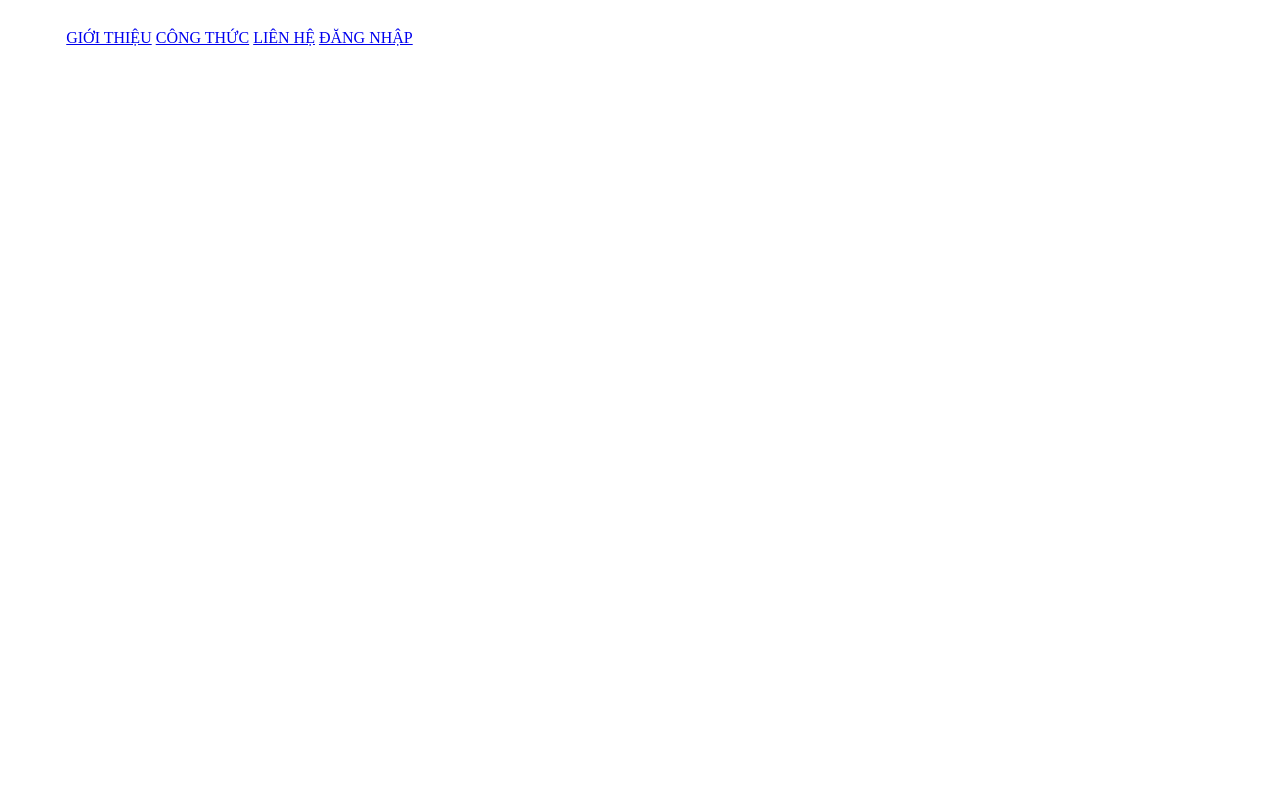
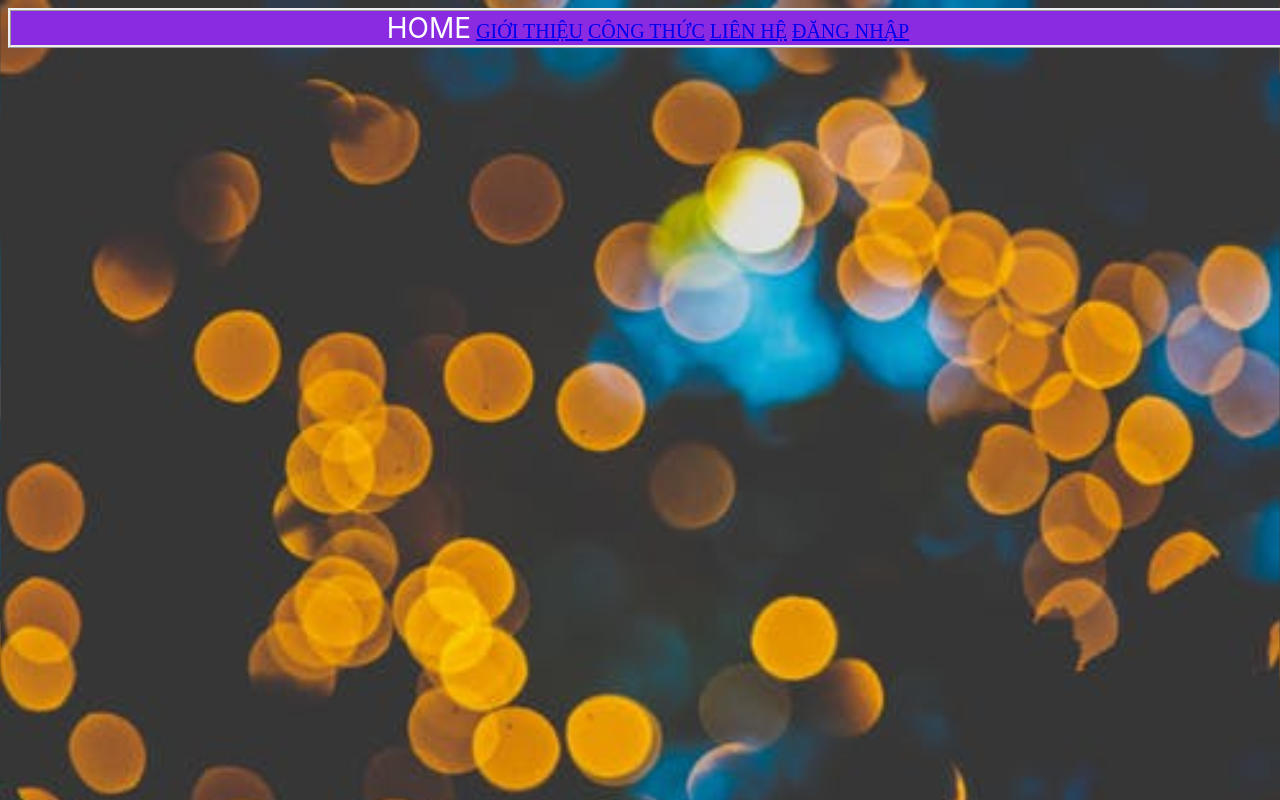
Before and after one commit to homegame123/Bartender, a plain HTML site: page index.html in a window 1280 px wide. Drawn offline with Linux system fonts and the light colour scheme; files that its build step writes are made by us from their sources.

Commit message:
change index.css

```diff
--- a/css/index.css
+++ b/css/index.css
@@ -14,5 +14,20 @@
     color: white;
     margin-top: 50px;
     font-family: -apple-system, BlinkMacSystemFont, 'Segoe UI', Roboto, Oxygen, Ubuntu, Cantarell, 'Open Sans', 'Helvetica Neue', sans-serif;
-    font-size: 18px;
+    font-size: 28px;
   }
+
+  #wine {
+    background: url('../img/pexels-photo-949587.jpeg');
+    background-size: cover;
+    width: 100%;
+    height: 100%;
+  }
+
+  .topnav {
+    text-align: center;
+    border-style: ridge;
+    background-color: BlueViolet;
+    font-size:20px ;
+
+  }
--- a/index.html
+++ b/index.html
@@ -6,12 +6,10 @@
     <meta name="viewport" content="width=device-width, initial-scale=1.0">
     <meta http-equiv="X-UA-Compatible" content="ie=edge">
     <title>HOME BARTENDER</title>
+    <link rel="stylesheet" href="./css/index.css">
+</head>
 
-</head>
-  <link rel="stylesheet" href="index.css">
-
-<body>
-    <img src="">
+<body id="wine">
     <div class="topnav">
         <a class="active" href="#home">HOME</a>
         <a href="#giớithiệu">GIỚI THIỆU</a>
@@ -21,4 +19,5 @@
     </div>
 
 </body>
+
 </html>
```
Also changed, not shown: img/pexels-photo-949587.jpeg (added).
